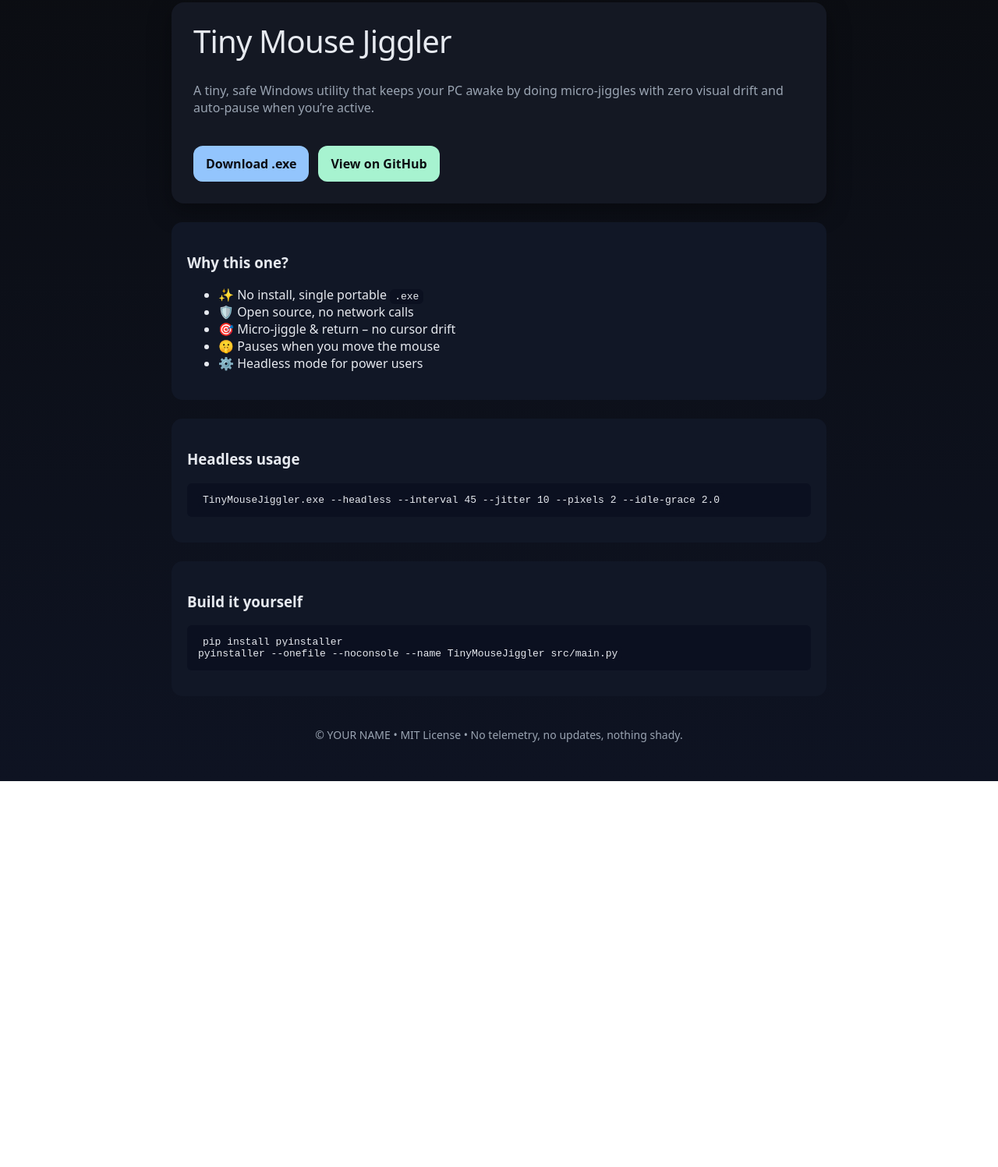
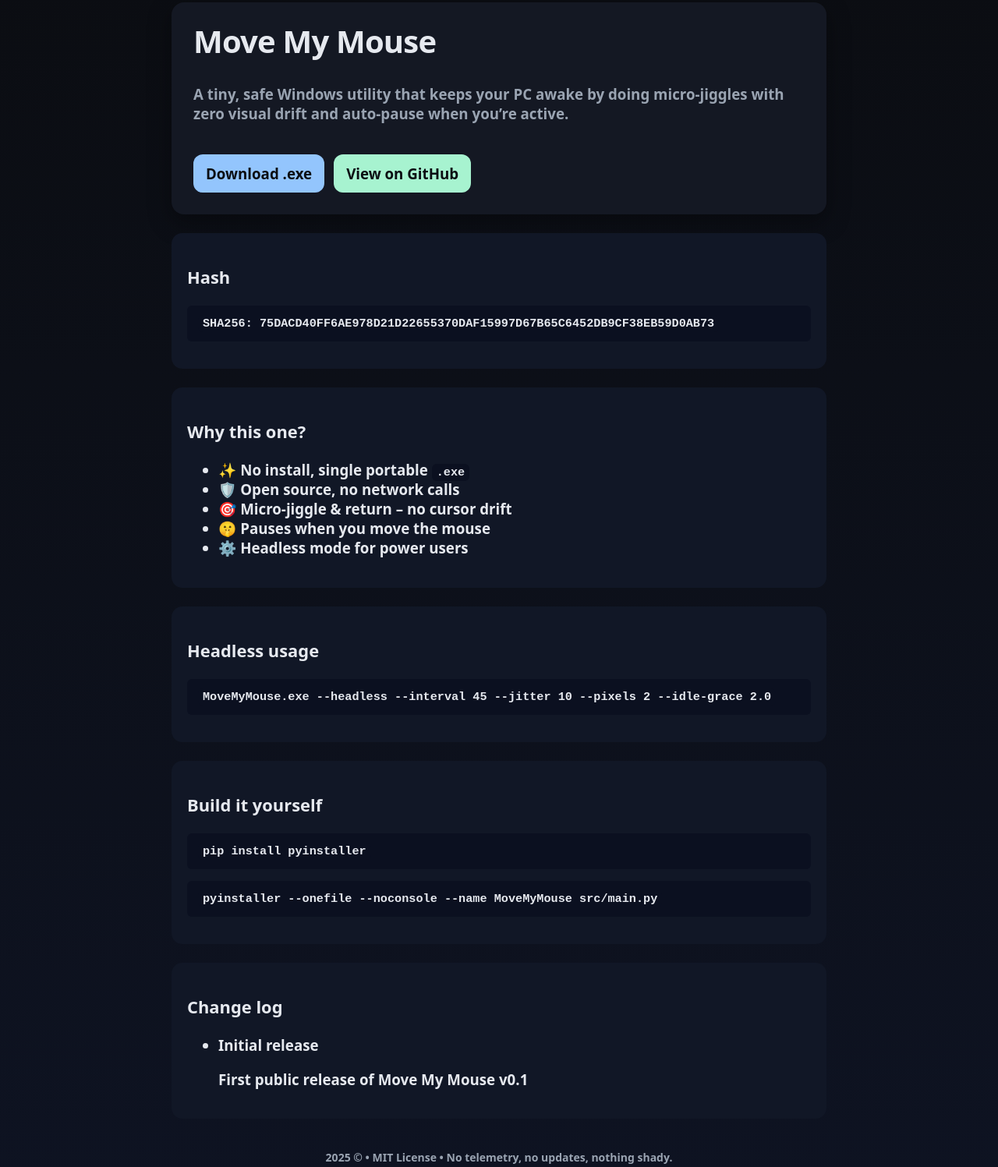
Before and after one commit to infinityweb-ro/move-my-mouse, a plain HTML site: page docs/index.html in a window 1280 px wide. Shown: the part 37-1534 px from the top of the page at 78% size. Before the commit the page ends 1039 px from the top, so only its background shows below. Drawn offline with Linux system fonts and the light colour scheme.

Commit message:
Update branding and add favicon to docs site
Renamed the app to 'Move My Mouse' throughout docs/index.html, updated download and GitHub links, added SHA256 hash, change log, and favicon. Also added dynamic year in footer and improved build instructions. Added click_512px.png as favicon asset.

```diff
--- a/docs/index.html
+++ b/docs/index.html
@@ -3,7 +3,8 @@
   <head>
     <meta charset="utf-8" />
     <meta name="viewport" content="width=device-width,initial-scale=1" />
-    <title>Tiny Mouse Jiggler</title>
+    <title>Move My Mouse</title>
+    <link rel="icon" type="image/x-icon" href="../assets/click_512px.png" />
     <style>
       :root {
         --bg: #0b0d12;
@@ -82,20 +83,25 @@
     </style>
   </head>
   <body>
-    <div class="wrap">
+    <h3 class="wrap">
       <section class="hero">
-        <div class="h1">Tiny Mouse Jiggler</div>
+        <div class="h1">Move My Mouse</div>
         <p class="muted">
           A tiny, safe Windows utility that keeps your PC awake by doing
           micro-jiggles with zero visual drift and auto-pause when you’re
           active.
         </p>
         <div class="btns">
-          <a class="btn" href="../dist/TinyMouseJiggler.exe">Download .exe</a>
-          <a class="btn alt" href="https://github.com/USERNAME/mouse-jiggler"
+          <a class="btn" href="https://github.com/infinityweb-ro/move-my-mouse-exe/raw/refs/heads/main/exe/MoveMyMouse.exe" download>Download .exe</a>
+          <a class="btn alt" href="https://github.com/infinityweb-ro/move-my-mouse-exe" target="_blank"
             >View on GitHub</a
           >
         </div>
+      </section>
+
+      <section class="card">
+        <h3>Hash</h3>
+        <pre><code>SHA256: 75DACD40FF6AE978D21D22655370DAF15997D67B65C6452DB9CF38EB59D0AB73</code></pre>
       </section>
 
       <div class="card">
@@ -111,17 +117,31 @@
 
       <div class="card">
         <h3>Headless usage</h3>
-        <pre><code>TinyMouseJiggler.exe --headless --interval 45 --jitter 10 --pixels 2 --idle-grace 2.0</code></pre>
+        <pre><code>MoveMyMouse.exe --headless --interval 45 --jitter 10 --pixels 2 --idle-grace 2.0</code></pre>
       </div>
 
       <div class="card">
         <h3>Build it yourself</h3>
-        <pre><code>pip install pyinstaller
-pyinstaller --onefile --noconsole --name TinyMouseJiggler src/main.py</code></pre>
+        <pre><code>pip install pyinstaller</code></pre>
+        <pre><code>pyinstaller --onefile --noconsole --name MoveMyMouse src/main.py</code></pre>
+      </div>
+
+      <div class="card">
+        <h3>Change log</h3>
+        <ul>
+          <li>
+            <span>Initial release</span>
+            <p>First public release of Move My Mouse v0.1</p>
+          </li>
+        </ul>
       </div>
 
       <footer>
-        © YOUR NAME • MIT License • No telemetry, no updates, nothing shady.
+        <script>
+          document.write(new Date().getFullYear());
+        </script>
+        <span>&copy;</span>
+        • MIT License • No telemetry, no updates, nothing shady.
       </footer>
     </div>
   </body>
```
Also changed, not shown: assets/click_512px.png (added).
